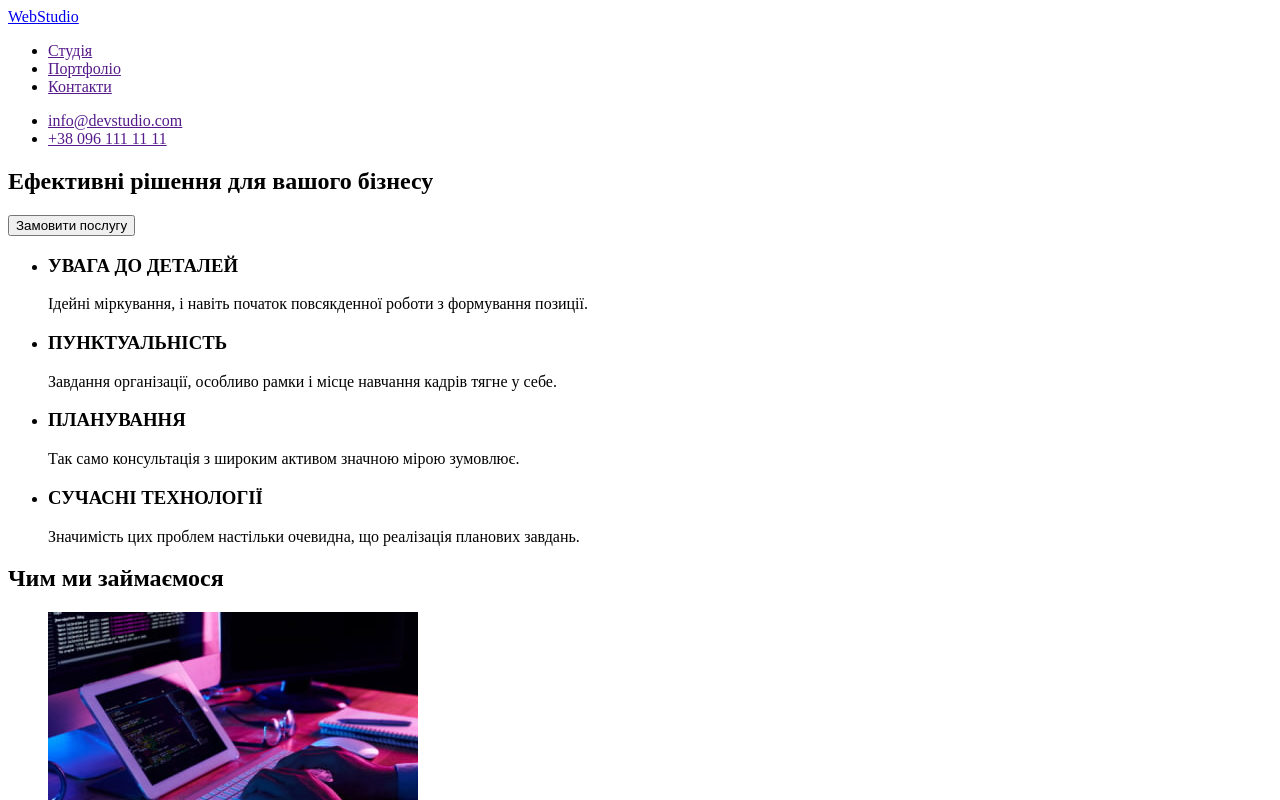
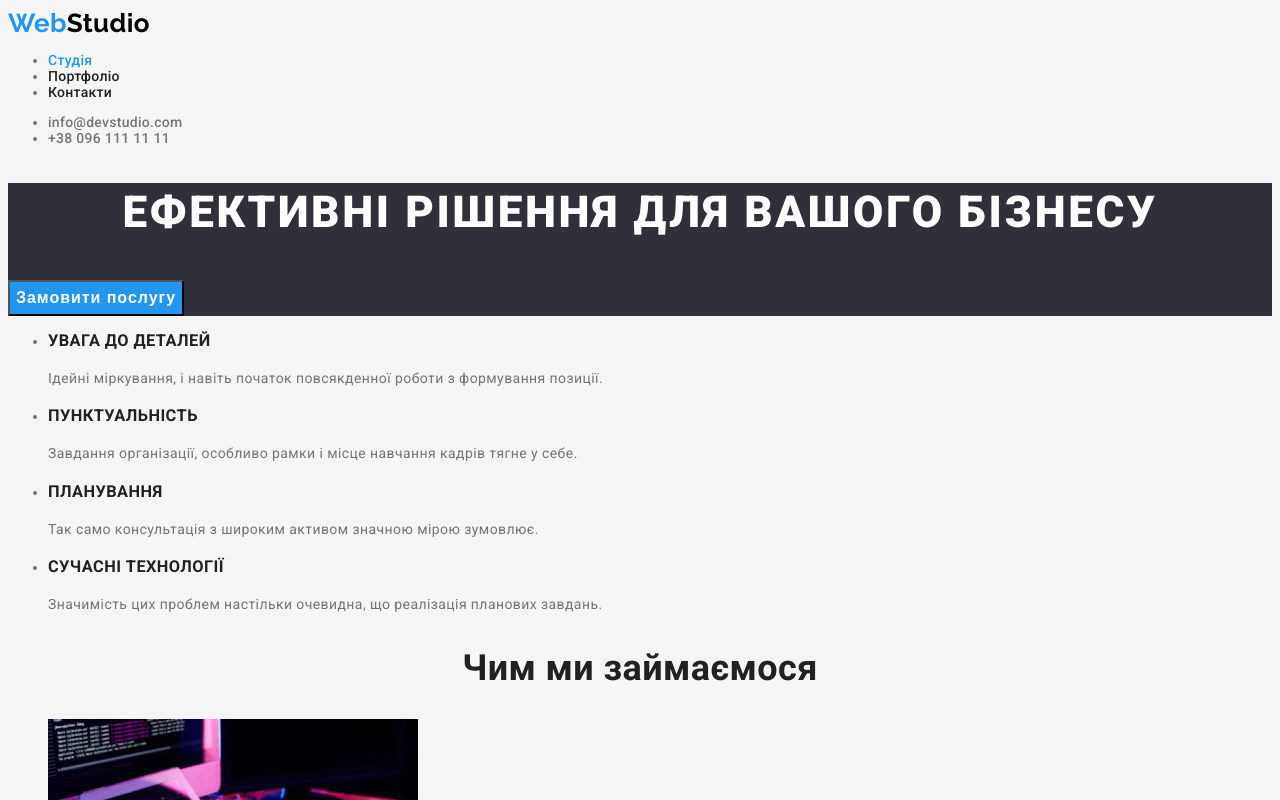
Before and after one commit to NastyaYermakova/goit-markup-hw-02, a plain HTML site: page index.html in a window 1280 px wide. Shown: the top 800 px of the page. Drawn offline with Linux system fonts and the light colour scheme.

Commit message:
Додає стилі сторінці Студія

```diff
--- a/CSS/styles.css
+++ b/CSS/styles.css
@@ -0,0 +1,143 @@
+/* Змінні */
+:root {
+  --primary-text-color: #757575;
+  --secondary-text-color: #212121;
+  --accent-color: #2196f3;
+  --bgd-color: #f5f5f5;
+}
+
+body {
+  background-color: var(--bgd-color);
+  color: var(--primary-text-color);
+
+  font-family: Roboto, sans-serif;
+  font-size: 14px;
+  letter-spacing: 0.03em;
+}
+/* Студія */
+
+/* Логотип */
+.logo {
+  font-family: "Raleway";
+  font-style: normal;
+  font-weight: 700;
+  font-size: 26px;
+  line-height: 1.19;
+  color: #000000;
+
+  text-decoration: none;
+}
+.logo-part {
+  color: var(--accent-color);
+}
+/* Навігація та контакти*/
+.nav-list,
+.contacts-list {
+  font-weight: 500;
+  line-height: 1.14;
+  letter-spacing: 0.02em;
+}
+.nav-list-item {
+  color: var(--secondary-text-color);
+  text-decoration: none;
+}
+.header-contacts {
+  color: var(--primary-text-color);
+  text-decoration: none;
+}
+.nav-list-item:hover,
+.header-contacts:hover,
+.nav-list-item:focus,
+.header-contacts:focus {
+  color: var(--accent-color);
+}
+.nav-list-item.current {
+  /* Надає колір поточній вкладці */
+  color: var(--accent-color);
+}
+/* Main */
+.section-title {
+  font-size: 36px;
+  line-height: 1.17;
+  text-align: center;
+  color: var(--secondary-text-color);
+}
+/* Секція Герой */
+.hero {
+  background-color: #2f303a;
+}
+.hero-title {
+  font-weight: 900;
+  font-size: 44px;
+  line-height: 1.36;
+  letter-spacing: 0.06em;
+  color: #ffffff;
+
+  text-align: center;
+  text-transform: uppercase;
+}
+.button-hero {
+  font-weight: 700;
+  font-size: 16px;
+  line-height: 1.88;
+  letter-spacing: 0.06em;
+  color: #ffffff;
+  background-color: var(--accent-color);
+
+  text-align: center;
+
+  cursor: pointer;
+}
+.button-hero:hover,
+.button-hero:focus {
+  background-color: #188ce8;
+}
+/* Переваги */
+.benefits-title{
+    line-height: 1.14;
+    color: var(--secondary-text-color);
+
+    text-transform: uppercase;
+}
+.benefits-item{
+    line-height: 1.71;
+}
+/* Команда */
+.team-title{
+        font-weight: 500;
+        font-size: 16px;
+        line-height: 1.19;
+        color: var(--secondary-text-color);
+}
+.team-text{
+    line-height: 1.19;
+}
+.team-list{
+    text-align: center;
+}
+/* Footer */
+footer{
+    background-color: #2F303A;;
+}
+.logo-footer{
+        font-family: "Raleway";
+        font-style: normal;
+        font-weight: 700;
+        font-size: 26px;
+        line-height: 1.19;;
+        color: #FFFFFF;
+
+        text-decoration: none;
+}
+.foot-adress{
+    line-height: 1.71;
+    color: #FFFFFF;
+}
+.footer-contacts{
+line-height: 1.71;
+color: rgba(255, 255, 255, 0.6);
+}
+.footer-contacts:hover, .footer-contacts:focus{
+color: var(--accent-color);
+}
+/* Портфоліо */
--- a/index.html
+++ b/index.html
@@ -4,7 +4,7 @@
     <meta charset="UTF-8" />
     <meta http-equiv="X-UA-Compatible" content="IE=edge" />
     <meta name="viewport" content="width=device-width, initial-scale=1.0" />
-    <title>Головна</title>
+    <title>Студія</title>
     <link
       href="https://fonts.googleapis.com/css2?family=Raleway:wght@700&family=Roboto:wght@400;500;700;900&display=swap"
       rel="stylesheet"
@@ -15,54 +15,54 @@
     <!-- Шапка -->
     <header>
       <nav>
-        <a href="/"> <span class="logo">Web</span>Studio</a>
-        <ul>
-          <li><a href="">Студія</a></li>
-          <li><a href="">Портфоліо</a></li>
-          <li><a href="">Контакти</a></li>
+        <a href="./index.html" class="logo"> <span class="logo-part">Web</span>Studio</a>
+        <ul class="nav-list">
+          <li><a class="nav-list-item current" href="./index.html">Студія</a></li>
+          <li><a class="nav-list-item" href="./portfolio.html">Портфоліо</a></li>
+          <li><a class="nav-list-item" href="">Контакти</a></li>
         </ul>
       </nav>
 
-      <ul>
-        <li><a href="">info@devstudio.com</a></li>
-        <li><a href="">+38 096 111 11 11</a></li>
+      <ul class="contacts-list">
+        <li><a href="mailto:info@devstudio.com" class="header-contacts">info@devstudio.com</a></li>
+        <li><a href="tel:+380961111111" class="header-contacts">+38 096 111 11 11</a></li>
       </ul>
     </header>
 
     <main>
       <!-- Герой -->
 
-      <section>
-        <h1>Ефективні рішення для вашого бізнесу</h1>
-        <button type="button">Замовити послугу</button>
+      <section class="hero">
+        <h1 class="hero-title">Ефективні рішення для вашого бізнесу</h1>
+        <button type="button" class="button-hero">Замовити послугу</button>
       </section>
 
       <!-- Переваги -->
-      <section>
-        <ul>
+      <section class="benefits">
+        <ul class="benefits-list">
           <li>
-            <h3>УВАГА ДО ДЕТАЛЕЙ</h3>
-            <p>
+            <h3 class="benefits-title">УВАГА ДО ДЕТАЛЕЙ</h3>
+            <p  class="benefits-item">
               Ідейні міркування, і навіть початок повсякденної роботи з
               формування позиції.
             </p>
           </li>
           <li>
-            <h3>ПУНКТУАЛЬНІСТЬ</h3>
-            <p>
+            <h3 class="benefits-title">ПУНКТУАЛЬНІСТЬ</h3>
+            <p class="benefits-item">
               Завдання організації, особливо рамки і місце навчання кадрів тягне
               у себе.
             </p>
           </li>
           <li>
-            <h3>ПЛАНУВАННЯ</h3>
-            <p>
+            <h3 class="benefits-title">ПЛАНУВАННЯ</h3>
+            <p class="benefits-item">
               Так само консультація з широким активом значною мірою зумовлює.
             </p>
           </li>
           <li>
-            <h3>СУЧАСНІ ТЕХНОЛОГІЇ</h3>
-            <p>
+            <h3 class="benefits-title">СУЧАСНІ ТЕХНОЛОГІЇ</h3>
+            <p class="benefits-item">
               Значимість цих проблем настільки очевидна, що реалізація планових
               завдань.
             </p>
@@ -70,8 +70,8 @@
         </ul>
       </section>
       <!-- Види діяльності -->
-      <section>
-        <h2>Чим ми займаємося</h2>
+      <section >
+        <h2 class="section-title">Чим ми займаємося</h2>
         <ul>
           <li>
             <img
@@ -100,48 +100,48 @@
         </ul>
       </section>
       <!-- команда -->
-      <section>
-        <h2>Наша команда</h2>
-        <ul>
+      <section class="team">
+        <h2 class="section-title">Наша команда</h2>
+        <ul class="team-list">
           <li>
             <img
               src="./images/photo1.jpg "
-              alt="Ігор Дем'яненко"
+              alt="Фото Ігор Дем'яненко"
               width="270"
               height="260"
             />
-            <h3>Ігор Дем'яненко</h3>
-            <p lang="en">Product Designer</p>
+            <h3 class="team-title">Ігор Дем'яненко</h3>
+            <p lang="en" class="team-text">Product Designer</p>
           </li>
           <li>
             <img
               src="./images/photo2.jpg"
-              alt="Ольга Рєпіна"
+              alt="Фото Ольги Рєпіної"
               width="270"
               height="260"
             />
-            <h3>Ольга Рєпіна</h3>
-            <p lang="en">Frontend Developer</p>
+            <h3 class="team-title">Ольга Рєпіна</h3>
+            <p lang="en" class="team-text">Frontend Developer</p>
           </li>
           <li>
             <img
               src="./images/photo3.jpg"
-              alt="Микола Тарасов"
+              alt="Фото Миколи Тарасова"
               width="270"
               height="260"
             />
-            <h3>Микола Тарасов</h3>
-            <p lang="en">Marketing</p>
+            <h3 class="team-title">Микола Тарасов</h3>
+            <p lang="en" class="team-text">Marketing</p>
           </li>
           <li>
             <img
               src="./images/photo4.jpg"
-              alt="Михайло Єрмаков"
+              alt="Фото Михайла Єрмакова"
               width="270"
               height="260"
             />
-            <h3>Михайло Єрмаков</h3>
-            <p lang="en">UI Designer</p>
+            <h3 class="team-title">Михайло Єрмаков</h3>
+            <p lang="en" class="team-text">UI Designer</p>
           </li>
         </ul>
       </section>
@@ -149,12 +149,12 @@
 
     <!-- футер -->
     <footer>
-      <a href="/index.html">WebStudio</a>
+      <a href="/index.html" class="logo-footer"><span class="logo-part">Web</span>Studio </a>
       <address>
-        <p>м. Київ, пр-т Лесі Українки, 26</p>
-        <ul>
-          <li><a href="mailto:info@devstudio.com">info@devstudio.com</a></li>
-          <li><a href="tel:+380961111111">+38 096 111 11 11</a></li>
+        <p class="foot-adress">м. Київ, пр-т Лесі Українки, 26</p>
+        <ul >
+          <li><a href="mailto:info@devstudio.com" class="footer-contacts">info@devstudio.com</a></li>
+          <li><a href="tel:+380961111111" class="footer-contacts">+38 096 111 11 11</a></li>
         </ul>
       </address>
     </footer>
```
